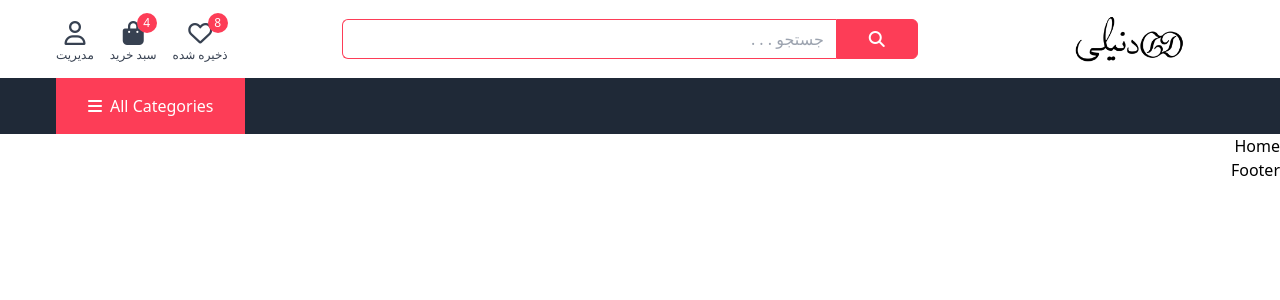
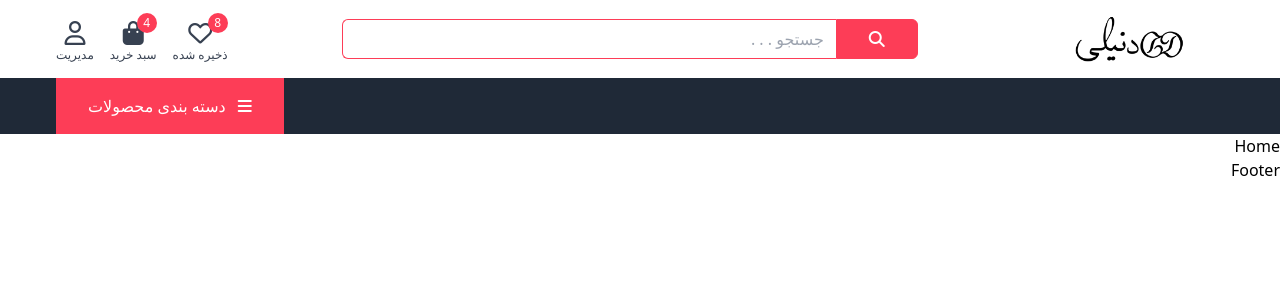
Before and after one commit to Fateme-nm/onlineShop_react, a React (Create React App) app: page / in a window 1280 px wide. Shown: the top 300 px of the page. Built offline with nearby package versions, Linux system fonts and the light colour scheme; a web font is replaced by a local one.

Commit message:
factory: changed name of category span in AllCategory component

```diff
--- a/src/layout/userLayout/NavBar/AllCategory/AllCategory.jsx
+++ b/src/layout/userLayout/NavBar/AllCategory/AllCategory.jsx
@@ -3,10 +3,10 @@ import React from "react";
 const AllCategory = () => {
   return (
     <div className="px-8 py-4 bg-primary flex items-center cursor-pointer group relative">
+      <span class="capitalize mr-3 text-white">دسته بندی محصولات</span>
       <span class="text-white">
         <i class="fas fa-bars"></i>
       </span>
-      <span class="capitalize ml-2 text-white">All categories</span>
     </div>
   );
 };
```
